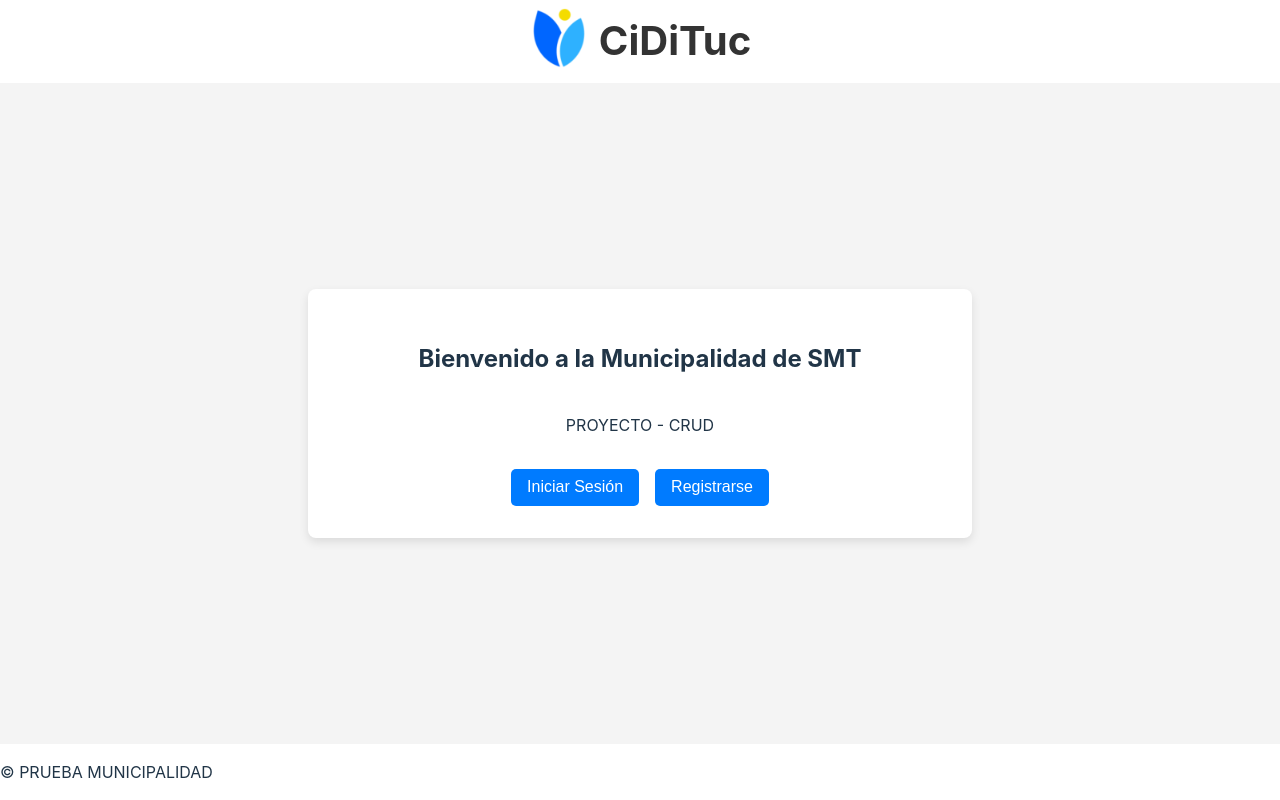
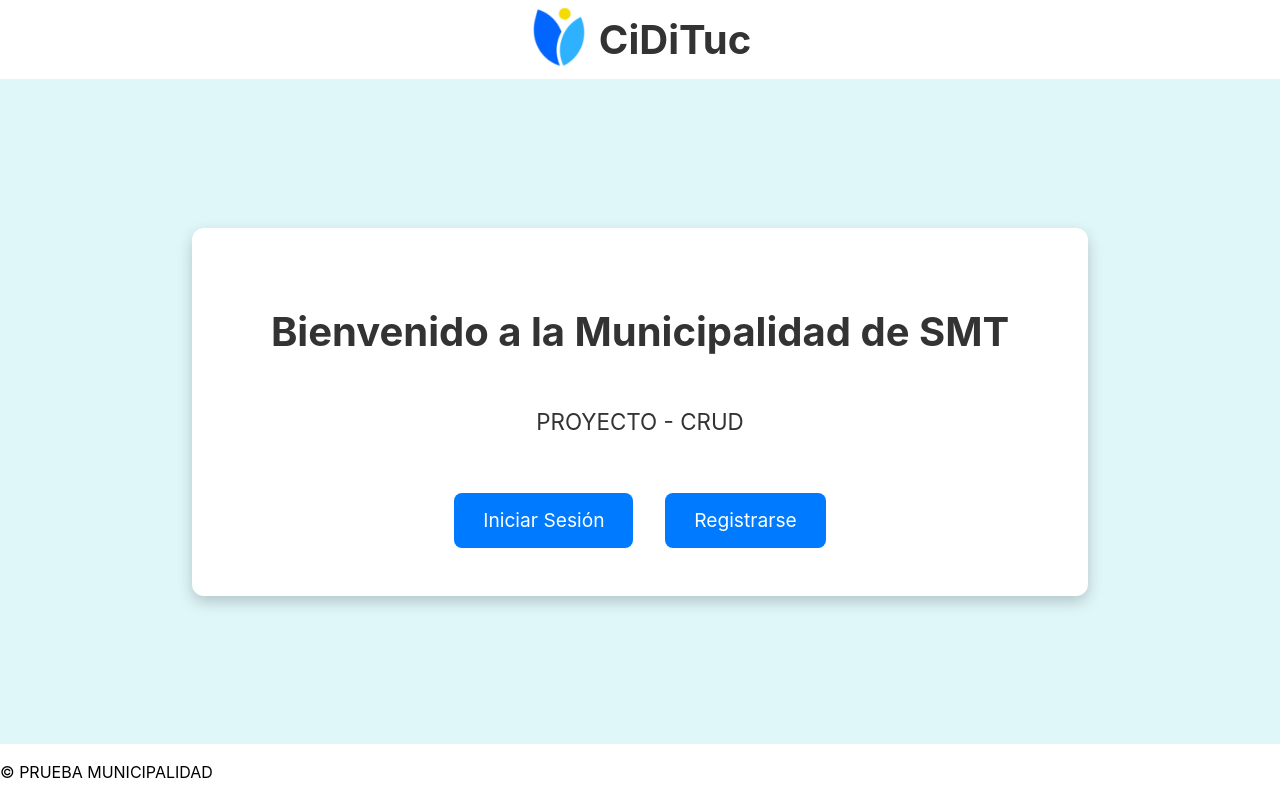
Before and after one commit to EnriqueMartinez26/CRUD-MUNICIPALIDAD, a React (Vite) app in the folder CRUD-ui/: page / in a window 1280 px wide. Built offline with nearby package versions, Linux system fonts and the light colour scheme.

Commit message:
UPDATED-HOME/INDEX

```diff
--- a/CRUD-ui/src/index.css
+++ b/CRUD-ui/src/index.css
@@ -17,7 +17,6 @@ body {
   flex-direction: column;
   justify-content: space-between;
   background-color: #ffffff;
-  color: #213547;
 }
 
 input {
@@ -29,6 +28,17 @@ input {
   font-size: 1em;
   font-family: inherit;
   box-sizing: border-box;
+}
+button {
+  color: #ffffff;
+  background-color: #007bff;
+  border: none;
+  padding: 0.6em 1.2em;
+  border-radius: 8px;
+  font-size: 1em;
+  font-family: inherit;
+  cursor: pointer;
+  transition: background-color 0.3s ease;
 }
 
 input:focus {
@@ -63,3 +73,59 @@ button:focus,
 button:focus-visible {
   outline: 4px auto -webkit-focus-ring-color;
 }
+.home-page {
+  background-color: #e0f7fa; /* Fondo */
+  height: 100vh;
+  display: flex;
+  justify-content: center;
+  align-items: center;
+  padding: 1rem;
+}
+
+.home-main {
+  background-color: #ffffff;
+  padding: 3rem;
+  border-radius: 12px;
+  box-shadow: 0 6px 15px rgba(0, 0, 0, 0.2);
+  text-align: center;
+  max-width: 800px;
+  width: 90%;
+}
+
+.home-title {
+  color: #333333;
+  font-size: 2.5em;
+  margin-bottom: 0.5em;
+}
+
+.home-subtitle {
+  color: #333333;
+  font-size: 1.4em;
+  margin: 1em 0;
+}
+
+.home-buttons {
+  margin-top: 2em;
+  display: flex;
+  justify-content: center;
+  gap: 2em;
+}
+
+.home-link {
+  text-decoration: none;
+}
+
+.home-button {
+  background-color: #007bff;
+  color: white;
+  border: none;
+  padding: 0.8em 1.5em;
+  border-radius: 8px;
+  cursor: pointer;
+  font-size: 1.2em;
+  transition: background-color 0.3s ease;
+}
+
+.home-button:hover {
+  background-color: #0056b3;
+}
--- a/CRUD-ui/src/pages/home.jsx
+++ b/CRUD-ui/src/pages/home.jsx
@@ -1,63 +1,20 @@
 import { Link } from 'react-router-dom';
 
 const Home = () => (
-  <div style={styles.page}>  {/* Fondo de la página */}
-    <main style={styles.main}>
-      <h2>Bienvenido a la Municipalidad de SMT</h2>
-      <p>PROYECTO - CRUD</p>
-      <div style={styles.buttons}>
-        <Link to="/iniciarsesion" style={styles.link}>
-          <button style={styles.button}>Iniciar Sesión</button>
+  <div className="home-page">
+    <main className="home-main">
+      <h1 className="home-title">Bienvenido a la Municipalidad de SMT</h1>
+      <p className="home-subtitle">PROYECTO - CRUD</p>
+      <div className="home-buttons">
+        <Link to="/login" className="home-link">
+          <button className="home-button">Iniciar Sesión</button>
         </Link>
-        <Link to="/registro" style={styles.link}>
-          <button style={styles.button}>Registrarse</button>
+        <Link to="/registro" className="home-link">
+          <button className="home-button">Registrarse</button>
         </Link>
       </div>
     </main>
   </div>
 );
 
-const styles = {
-  page: {
-    backgroundColor: '#f4f4f4',
-    height: '100vh',
-    display: 'flex',
-    justifyContent: 'center',
-    alignItems: 'center',
-  },
-  main: {
-    backgroundColor: '#ffffff',
-    padding: '2rem',
-    borderRadius: '8px',
-    boxShadow: '0 4px 10px rgba(0, 0, 0, 0.1)',
-    textAlign: 'center',
-    maxWidth: '600px',
-    width: '90%',
-  },
-  h2: {
-    color: '#000000',
-    marginBottom: '0.5em',
-  },
-  p: {
-    color: '#000000',
-    fontSize: '1.2em',
-    margin: '0.5em 0',
-  },
-  buttons: {
-    marginTop: '1em',
-    display: 'flex',
-    justifyContent: 'center',
-    gap: '1em',
-  },
-  button: {
-    backgroundColor: '#007bff',
-    color: 'white',
-    border: 'none',
-    padding: '0.6em 1em',
-    borderRadius: '5px',
-    cursor: 'pointer',
-    fontSize: '1em',
-  },
-};
-
 export default Home;
```
